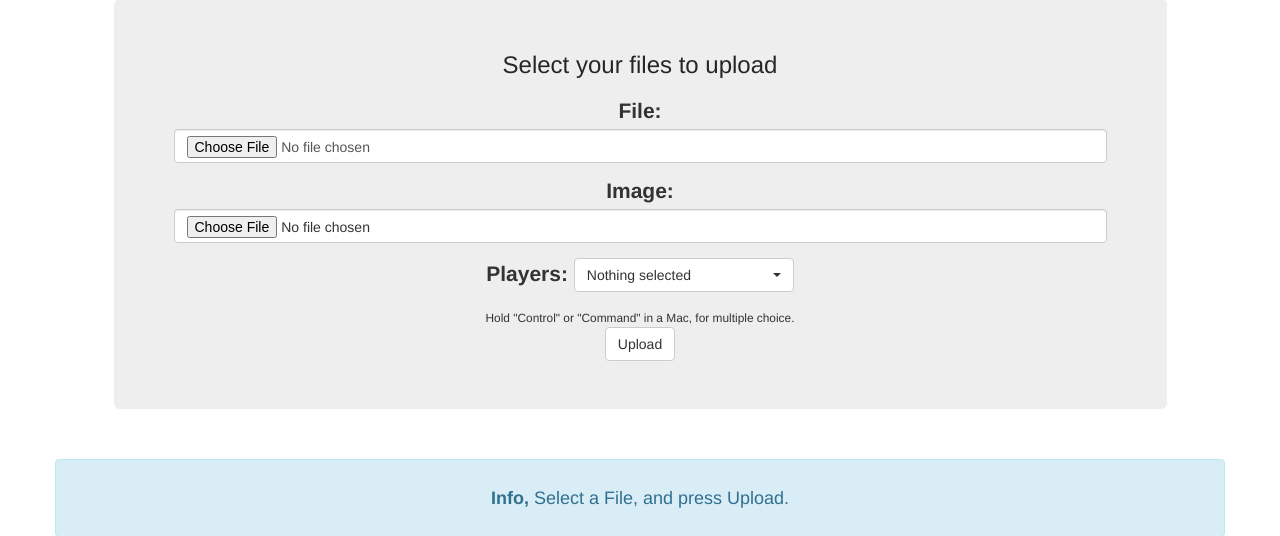
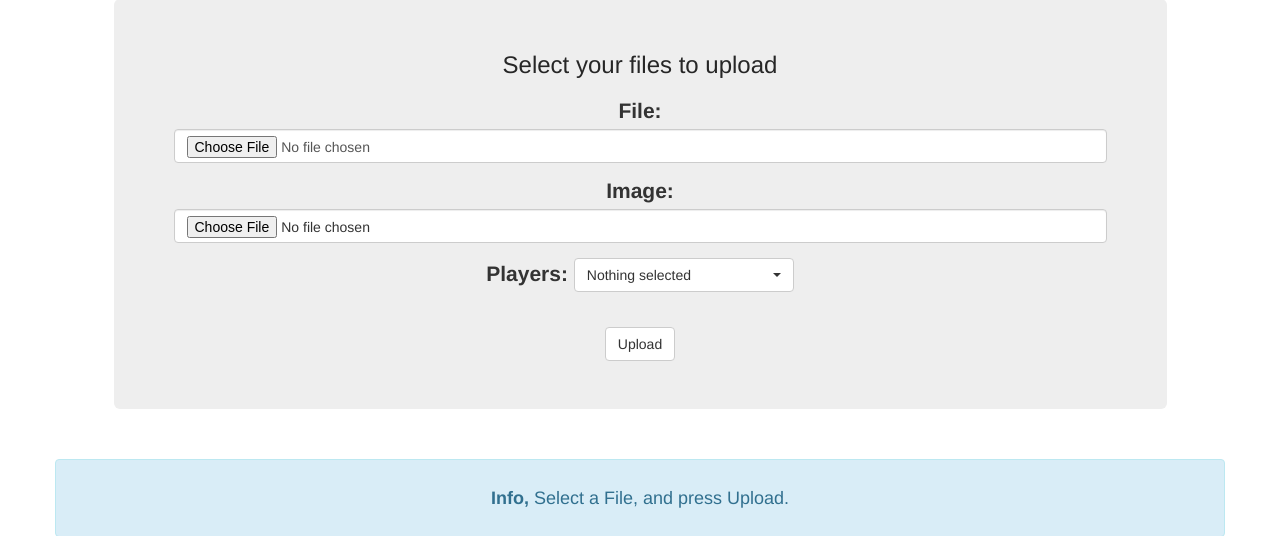
Before and after one commit to Reshait/QRMusical2, a Django app: page /settings/gallery/upload/ in a window 1280 px wide. Shown: the part 220-756 px from the top of the page. Run offline with Django 3.2, Linux system fonts and the light colour scheme; a user stored in the database is signed in; data comes from the database, SQL or seed files in the repository; both versions use the stored data as it was after the commit; some libraries are stand-ins or nearby versions.

Commit message:
delete 'hold control for more palyers...'

```diff
--- a/appQRMusical/templates/upload.html
+++ b/appQRMusical/templates/upload.html
@@ -26,7 +26,6 @@
                 <p>{{ form.as_p }}</p>
             </center>
 
-            <small>Hold "Control" or "Command" in a Mac, for multiple choice.</small>
             <br>
             <input class="btn btn-default" type="submit" value="Upload" />
 
```
Also changed, not shown: db.sqlite3.
